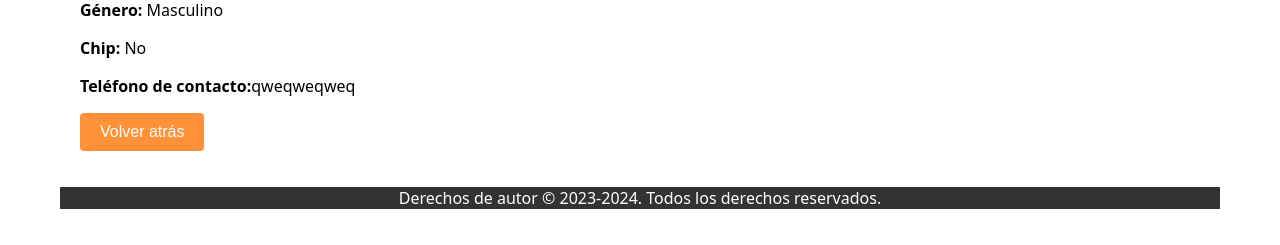
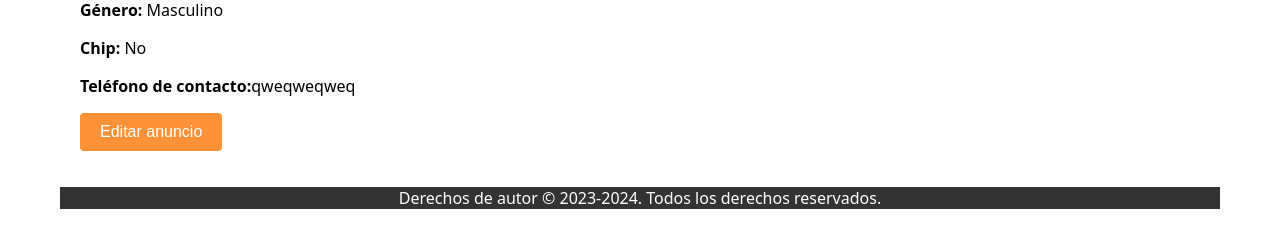
Before and after one commit to AlejandroAS01/Proyecto_final_Daw, a Django app: page /anuncios/5/ in a window 1280 px wide. Shown: the part 636-881 px from the top of the page. Run offline with Django 3.2, Linux system fonts and the light colour scheme; a user stored in the database is signed in; data comes from the database, SQL or seed files in the repository.

Commit message:
Editar anuncio

```diff
--- a/Anuncios/forms.py
+++ b/Anuncios/forms.py
@@ -10,7 +10,7 @@ class AnuncioMascotaForm(forms.ModelForm):
             'nombre': forms.TextInput(attrs={'class': 'form-control'}),
             'descripcion': forms.Textarea(attrs={'class': 'form-control'}),
             'imagen': forms.ClearableFileInput(attrs={'class': 'form-control'}),
-            'fecha_perdida': forms.DateInput(attrs={'class': 'form-control', 'type': 'date'}),
+            'fecha_perdida': forms.DateInput(attrs={'class': 'form-control'}),
             'lugar_perdida': forms.TextInput(attrs={'class': 'form-control'}),
             'edad': forms.NumberInput(attrs={'class': 'form-control'}),
             'raza': forms.TextInput(attrs={'class': 'form-control'}),
--- a/Anuncios/views.py
+++ b/Anuncios/views.py
@@ -18,3 +18,15 @@ def crear_anuncio_mascota(request):
 def detalle_anuncio(request, anuncio_id):
     anuncio = get_object_or_404(AnuncioMascota, pk=anuncio_id)
     return render(request, 'anuncio_mascota.html', {'anuncio': anuncio})
+
+def editar_anuncio(request, anuncio_id):
+    anuncio = get_object_or_404(AnuncioMascota, pk=anuncio_id)
+    if request.method == 'POST':
+        form = AnuncioMascotaForm(request.POST, request.FILES, instance=anuncio)
+        if form.is_valid():
+            form.save()
+            return redirect('anuncio_mascota', anuncio_id=anuncio.id)  # Aquí es donde se hace la corrección
+    else:
+        form = AnuncioMascotaForm(instance=anuncio)
+
+    return render(request, 'editar_anuncio_mascota.html', {'form': form})
--- a/Proyecto_final_Daw/urls.py
+++ b/Proyecto_final_Daw/urls.py
@@ -41,7 +41,8 @@ urlpatterns = [
     path('anuncios/<int:anuncio_id>/', Anuncios_views.detalle_anuncio, name='anuncio_mascota'),
     #La url para crear los anuncios
     path('crear_anuncio_mascota/', login_required(Anuncios_views.crear_anuncio_mascota), name='crear_anuncio_mascota'),
-
+    #La url para editar los anuncios
+    path('anuncios/<int:anuncio_id>/editar/', Anuncios_views.editar_anuncio, name='editar_anuncio_mascota'),
 ]
 
 
--- a/templates/anuncio_mascota.html
+++ b/templates/anuncio_mascota.html
@@ -13,6 +13,8 @@
     <p><b>Chip:</b> {{anuncio.lleva_chip}}</p>
     <p><b>Teléfono de contacto:</b>{{anuncio.telefono_contacto}}</p>
 </div>
-    <!-- Botón para volver atrás -->
-    <a href="javascript:history.go(-1)"><button>Volver atrás</button></a>
+    <!-- Botón para editar -->
+    {% if user.is_authenticated %}
+    <a href="{% url 'editar_anuncio_mascota' anuncio.id %}"><button>Editar anuncio</button></a>
+    {% endif %}
     {% endblock %}
--- a/templates/anuncios.html
+++ b/templates/anuncios.html
@@ -13,7 +13,6 @@
             <p>{{ anuncio.fecha_perdida }}</p>
             <p>{{ anuncio.lugar_perdida }}</p>
             <p>{{ anuncio.raza }}</p>
-            <p>{{ anuncio.descripcion }}</p>
             <p>{{ anuncio.telefono_contacto }}</p>
             <a href="{% url 'anuncio_mascota' anuncio.id %}"><button>Ver detalles</button></a>
         </div>
--- a/templates/home.html
+++ b/templates/home.html
@@ -23,7 +23,6 @@
                         <p>{{ anuncio.fecha_perdida }}</p>
                         <p>{{ anuncio.lugar_perdida }}</p>
                         <p>{{ anuncio.raza }}</p>
-                        <p>{{ anuncio.descripcion }}</p>
                         <p>{{ anuncio.telefono_contacto }}</p>
 
                         <a href="{% url 'anuncio_mascota' anuncio.id %}"><button>Ver detalles</button></a>
--- a/templates/mi_usuario.html
+++ b/templates/mi_usuario.html
@@ -14,7 +14,6 @@
             <p>{{ anuncio.fecha_perdida }}</p>
             <p>{{ anuncio.lugar_perdida }}</p>
             <p>{{ anuncio.raza }}</p>
-            <p>{{ anuncio.descripcion }}</p>
             <p>{{ anuncio.telefono_contacto }}</p>
             <a href="{% url 'anuncio_mascota' anuncio.id %}"><button>Ver detalles</button></a>
         </div>
```
Also changed, not shown: templates/editar_anuncio_mascota.html (added, +10 -0 lines), media/mascotas_imagenes/Cerdito_vietnamita_P7C1CkW.jpg (added), media/mascotas_imagenes/Cerdito_vietnamita_R5RU8ek.jpg (added), media/mascotas_imagenes/Cerdito_vietnamita_UAN1Lh8.jpg (added), media/mascotas_imagenes/Cerdito_vietnamita_qw1HKOC.jpg (added), media/mascotas_imagenes/Cerdito_vietnamita_tqJJIQ0.jpg (added), media/mascotas_imagenes/mascotas_intro_u45QmnB.webp (added).
